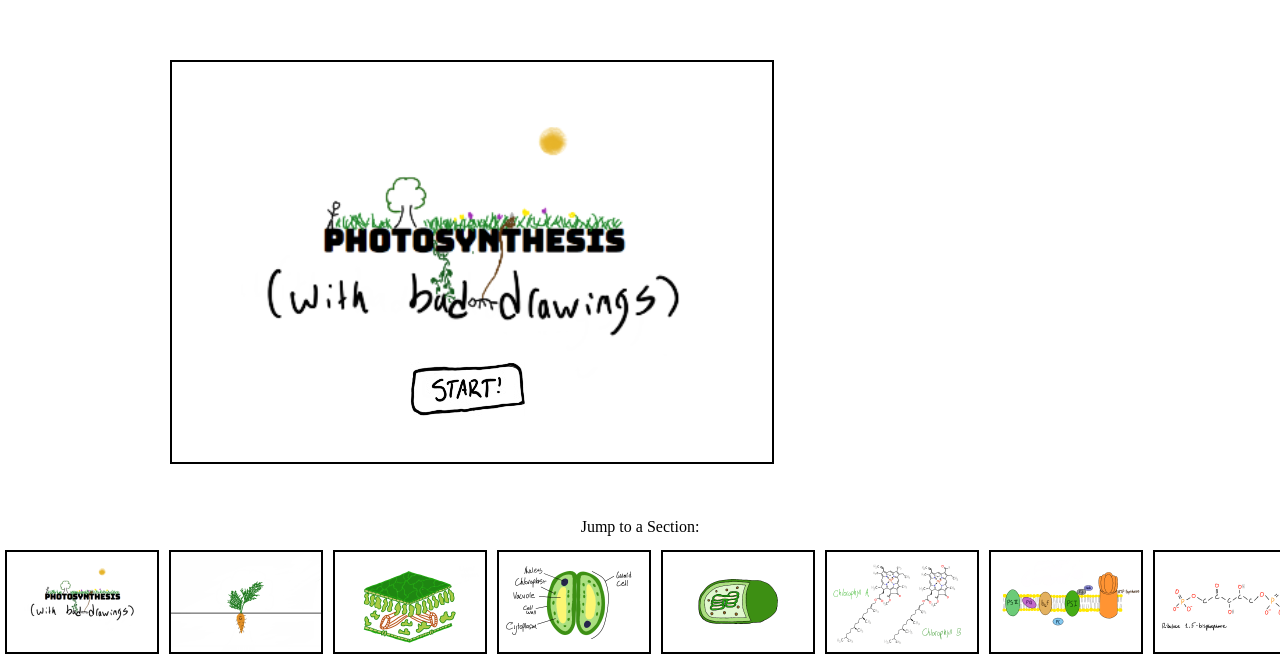
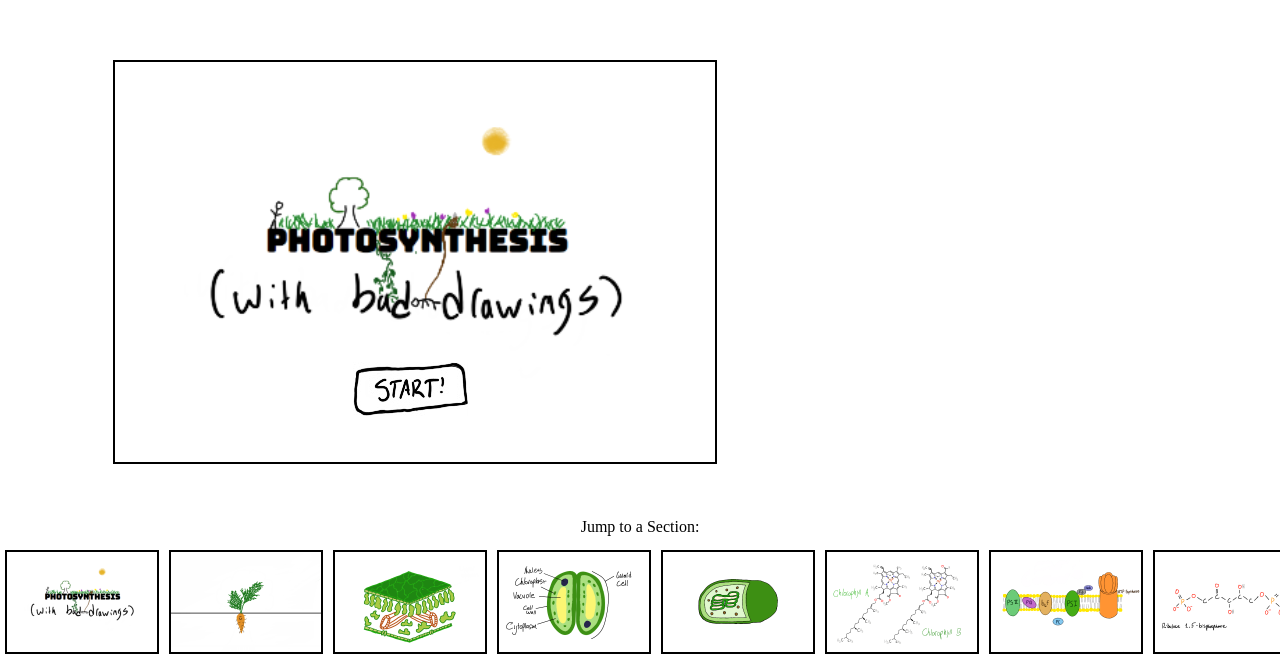
Before and after one commit to ludon5681/photosynthesis, a plain HTML site: page index.html in a window 1280 px wide. Shown: the part 138-800 px from the top of the page. Drawn offline with Linux system fonts and the light colour scheme.

Commit message:
Updated to work on smaller screens

```diff
--- a/style.css
+++ b/style.css
@@ -6,7 +6,7 @@ body {
     height: 100vh;
     width: 100vw;
     display: grid;
-    grid-template-columns: 1fr 600px 2fr 1fr;
+    grid-template-columns: 1fr 600px 4fr 1fr;
     grid-template-rows: 2fr 400px 0.5fr 1.5fr;
     align-items: center;
     justify-content: center;
```
